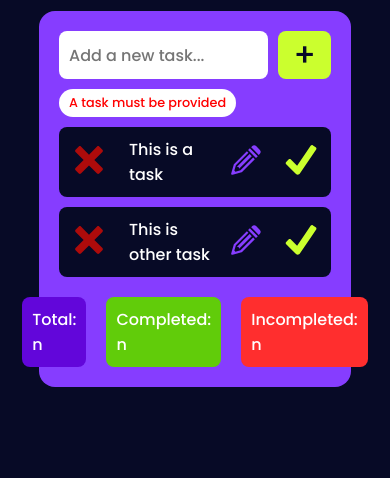
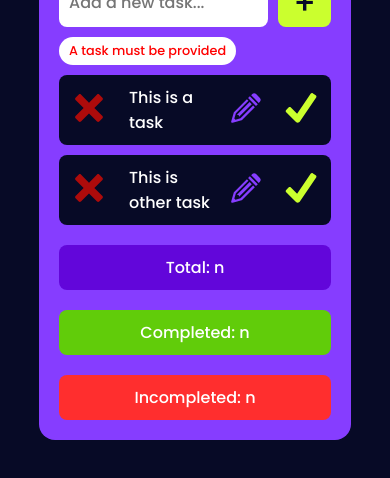
Before and after one commit to Abigail-Araujo/ToDoList, a plain HTML site: page index.html in a window 390 px wide. Shown: the part 274-752 px from the top of the page. Drawn offline with Linux system fonts and the light colour scheme.

Commit message:
Responsive

```diff
--- a/style.css
+++ b/style.css
@@ -268,3 +268,15 @@ body {
     padding: 10px;
     border-radius: 0.5rem;
 }
+
+@media (max-width: 425px) {
+    #ToDoList-resume {
+        flex-direction: column;
+        align-items: center;
+    }
+
+    #ToDoList-resume p {
+        width: 100%;
+        text-align: center;
+    }
+}
```
